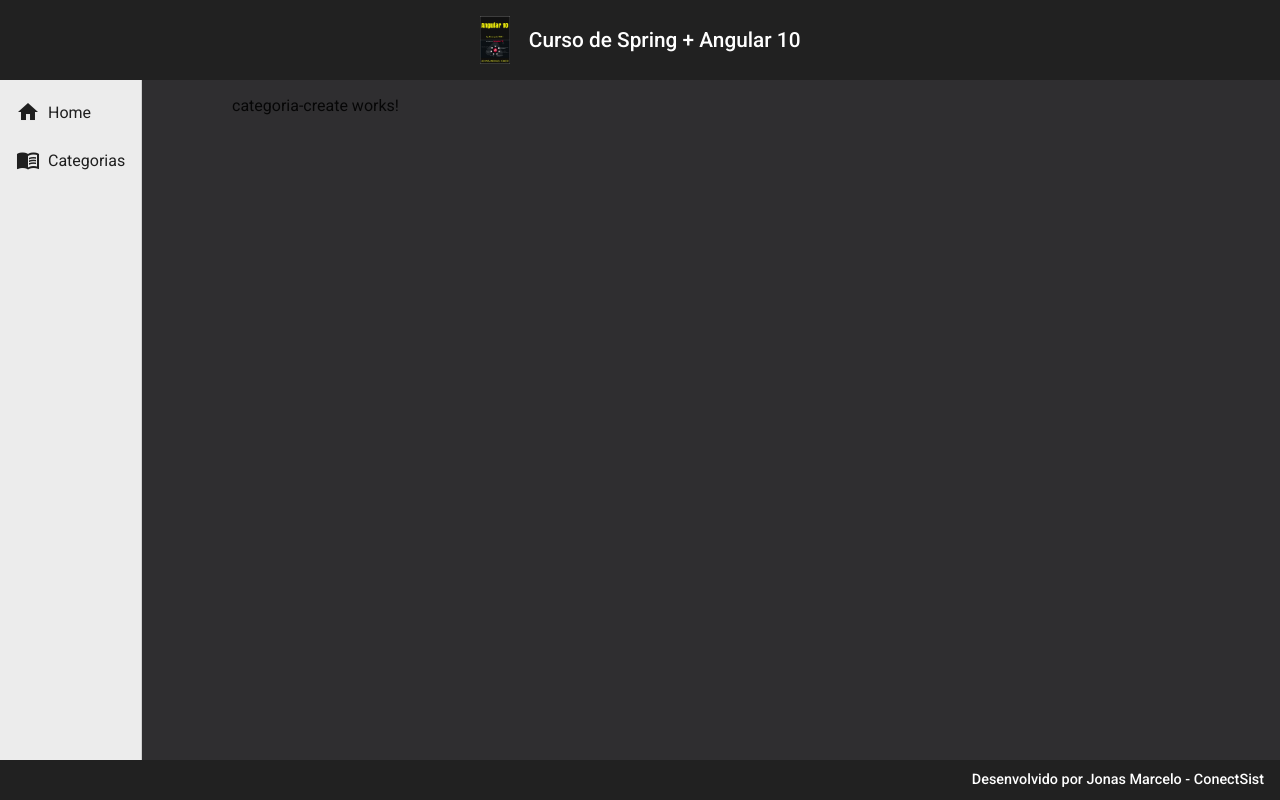
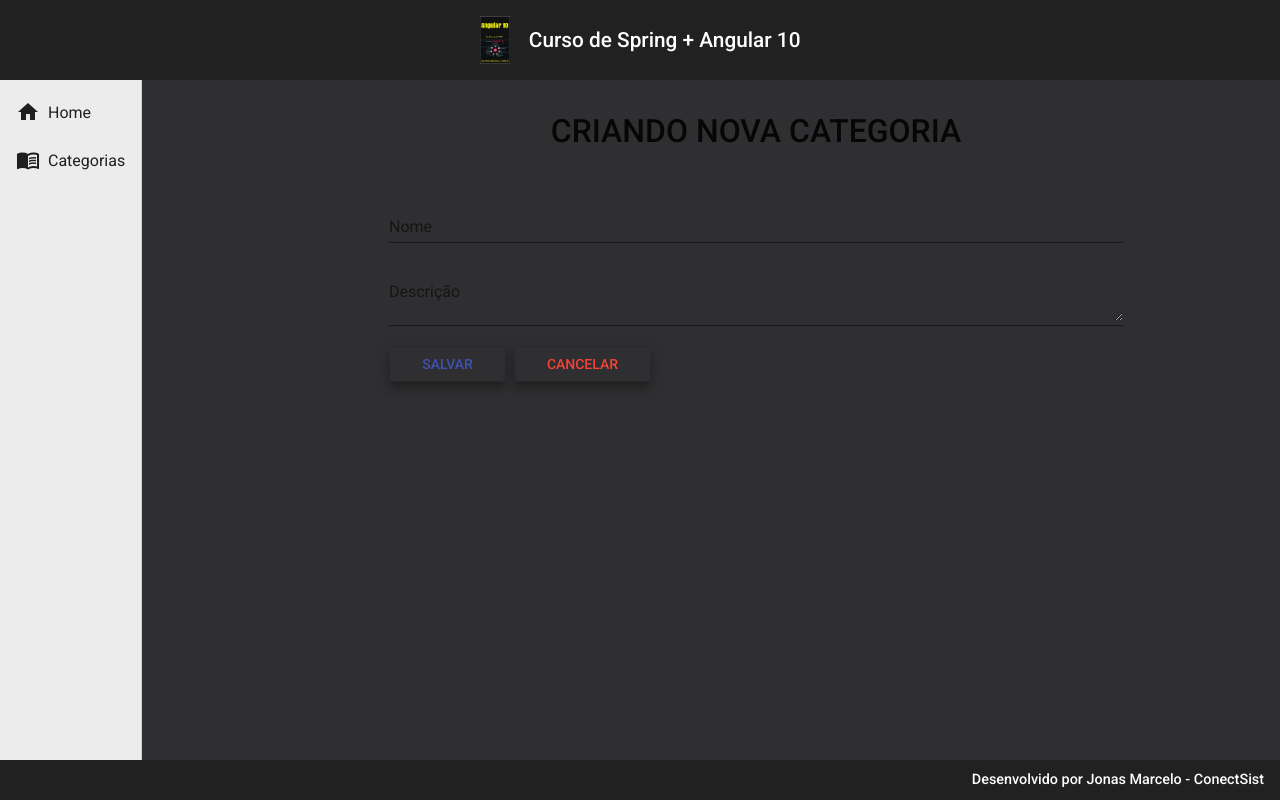
Before and after one commit to jonasmarcelo/cursospringangular-front, an Angular app: page /categorias/create in a window 1280 px wide. Built offline with nearby package versions, Linux system fonts and the light colour scheme.

Commit message:
Criando a função salvar para a categoria

```diff
--- a/src/app/components/views/categoria/categoria-create/categoria-create.component.css
+++ b/src/app/components/views/categoria/categoria-create/categoria-create.component.css
@@ -0,0 +1,26 @@
+form{
+    text-align: center;
+    width: 70%;
+    margin: 2rem auto 0 auto;
+}
+
+h1{
+    font-size: 2rem;
+    font-weight: 500;
+    margin-bottom: 3rem;
+}
+
+.form{
+    width: 100%;
+}
+
+.buttons{
+    width: 100;
+    text-align: start;
+}
+
+button{
+    margin-right: .5rem;
+    padding-right: 2rem;
+    padding-left: 2rem;
+}
--- a/src/app/components/views/categoria/categoria-create/categoria-create.component.html
+++ b/src/app/components/views/categoria/categoria-create/categoria-create.component.html
@@ -1 +1,19 @@
-<p>categoria-create works!</p>
+<form>
+    <h1>CRIANDO NOVA CATEGORIA</h1>
+
+    <mat-form-field class="form">
+        <mat-label>Nome</mat-label>
+        <input matInput [(ngModel)]="categoria.nome" type="text" name="nome" placeholder="Ex. Computação">
+    </mat-form-field>
+
+    <mat-form-field class="form">
+        <mat-label>Descrição</mat-label>
+        <textarea matInput [(ngModel)]="categoria.descricao" type="text" name="descricao" placeholder="Ex. Computação"></textarea>
+    </mat-form-field>
+
+    <div class="buttons">
+        <button (click)="create()" class="mat-elevation-z8" mat-stroked-button color="primary">SALVAR</button>
+        <button class="mat-elevation-z8" mat-stroked-button color="warn">CANCELAR</button>
+    </div>
+
+</form>
--- a/src/app/components/views/categoria/categoria-create/categoria-create.component.ts
+++ b/src/app/components/views/categoria/categoria-create/categoria-create.component.ts
@@ -1,4 +1,7 @@
 import { Component, OnInit } from '@angular/core';
+import { Router } from '@angular/router';
+import { Categoria } from '../categoria.model';
+import { CategoriaService } from '../categoria.service';
 
 @Component({
   selector: 'app-categoria-create',
@@ -7,9 +10,25 @@ import { Component, OnInit } from '@angular/core';
 })
 export class CategoriaCreateComponent implements OnInit {
 
-  constructor() { }
+  categoria: Categoria = {
+    nome: '',
+    descricao:''
+  }
+
+  constructor(private service: CategoriaService, private router: Router) { }
 
   ngOnInit(): void {
   }
 
+  create(): void{
+    this.service.create(this.categoria).subscribe((resposta) =>{
+      this.router.navigate(['categorias'])
+      this.service.mensagem('Categoria criada com sucesso!');
+    }, err => {
+      for(let i = 0; i < err.error.errors.length; i++){
+        this.service.mensagem(err.error.errors[i].message)
+      }
+    })
+  }
+
 }
--- a/src/app/components/views/categoria/categoria-read/categoria-read.component.css
+++ b/src/app/components/views/categoria/categoria-read/categoria-read.component.css
@@ -25,5 +25,19 @@ button{
 }
 
 .livros{
+    color: rgb(37, 125, 240);
     margin-left: .6rem;
 }
+
+.edit{
+    color: rgb(206, 173, 24);
+}
+
+.delete{
+    color: rgb(228, 56, 56);
+    margin-left: .5rem;
+}
+
+.mat-header{
+    width: 5rem;
+}
--- a/src/app/components/views/categoria/categoria-read/categoria-read.component.html
+++ b/src/app/components/views/categoria/categoria-read/categoria-read.component.html
@@ -3,7 +3,7 @@
         <h1>Categoria</h1>
     </div>
 
-    <button class="mat-elevation-z8" mat-stroked-button color="primary">NOVA CATEGORIA</button>
+    <button class="mat-elevation-z8" (click)="navegarParaCategoriaCreate()" mat-stroked-button color="primary">NOVA CATEGORIA</button>
 
     <div class="mat-elevation-z8 content-table">
         <table class="table" mat-table [dataSource]="categorias">
--- a/src/app/components/views/categoria/categoria-read/categoria-read.component.ts
+++ b/src/app/components/views/categoria/categoria-read/categoria-read.component.ts
@@ -1,4 +1,5 @@
 import { Component, OnInit } from '@angular/core';
+import { Router } from '@angular/router';
 import { Categoria } from '../categoria.model';
 import { CategoriaService } from '../categoria.service';
 
@@ -13,7 +14,7 @@ export class CategoriaReadComponent implements OnInit {
 
   displayedColumns: string[] = ['id', 'nome', 'descricao', 'livros','acoes'];
 
-  constructor(private service: CategoriaService) { }
+  constructor(private service: CategoriaService, private router: Router) { }
 
   ngOnInit(): void {
     this.findAll();
@@ -26,4 +27,8 @@ export class CategoriaReadComponent implements OnInit {
     })
  }
 
+ navegarParaCategoriaCreate(){
+    this.router.navigate(["categorias/create"])
+ }
+
 }
--- a/src/app/components/views/categoria/categoria.service.ts
+++ b/src/app/components/views/categoria/categoria.service.ts
@@ -30,6 +30,11 @@ export class CategoriaService {
     return this.http.delete<void>(url)
   }
 
+  create(categoria: Categoria): Observable<Categoria>{
+    const url = `${this.baseUrl}/api/categoria/salvar`
+    return this.http.post<Categoria>(url, categoria);
+  }
+
   mensagem(str: String): void{
     this._snack.open(`${str}`, 'OK', {
       horizontalPosition: 'end',
```
